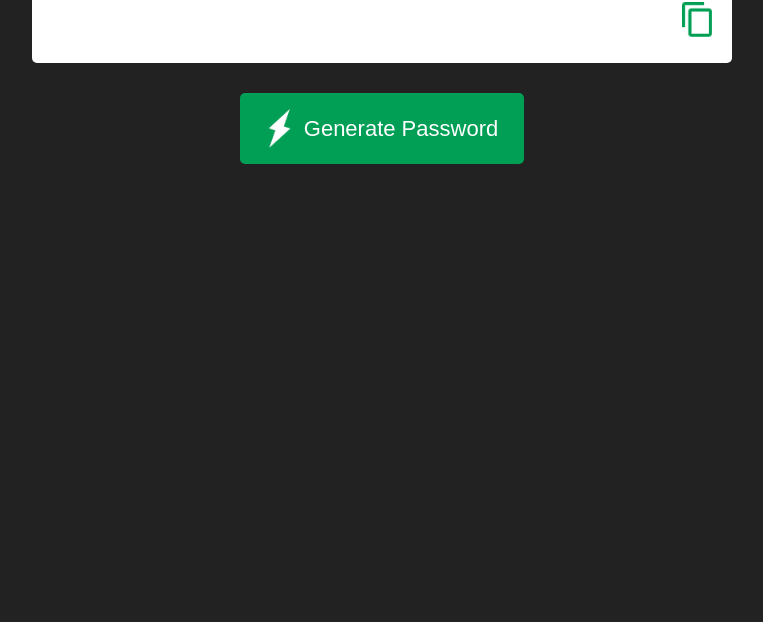
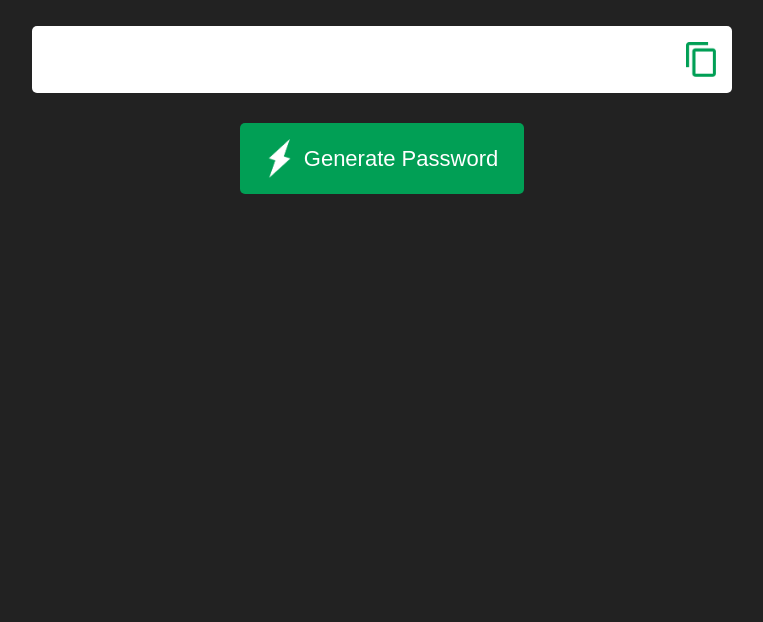
Before and after one commit to nenyeokanumee/Generate-Random-Password, a plain HTML site: page index.html in a window 1280 px wide. Shown: the part 178-800 px from the top of the page, without its empty margins (258-1021 px from the left). Drawn offline with Linux system fonts and the light colour scheme.

Commit message:
Make password box smaller

```diff
--- a/main.js
+++ b/main.js
@@ -1,6 +1,6 @@
 const passwordBox = document.getElementById("password");
 const copyResult = document.getElementById("copyResult");
-const length = 10;
+const length = 15;
 
 const upperCase = "ABCDEFGHIJKLMNOPQRSTUVWXYZ";
 const lowerCase = "abcdefghijklmnopqrstuvwxyz";
--- a/style.css
+++ b/style.css
@@ -11,7 +11,7 @@ body{
 }
 
 .container{
-    margin: auto;
+    margin: 50px auto;
     width: 90%;
     max-width: 700px;
 }
@@ -22,11 +22,6 @@ body{
     text-align: center;
     margin: 20px 10px;
 }
-/*
-#copyResult{
-    color: #fff;
-
-} */
 
 .display{
     width: 100%;
@@ -37,7 +32,7 @@ body{
     display: flex;
     align-items: center;
     justify-content: space-between;
-    padding: 26px 20px;
+    padding: 1rem 1rem;
     border-radius: 5px;
 }
 
```
